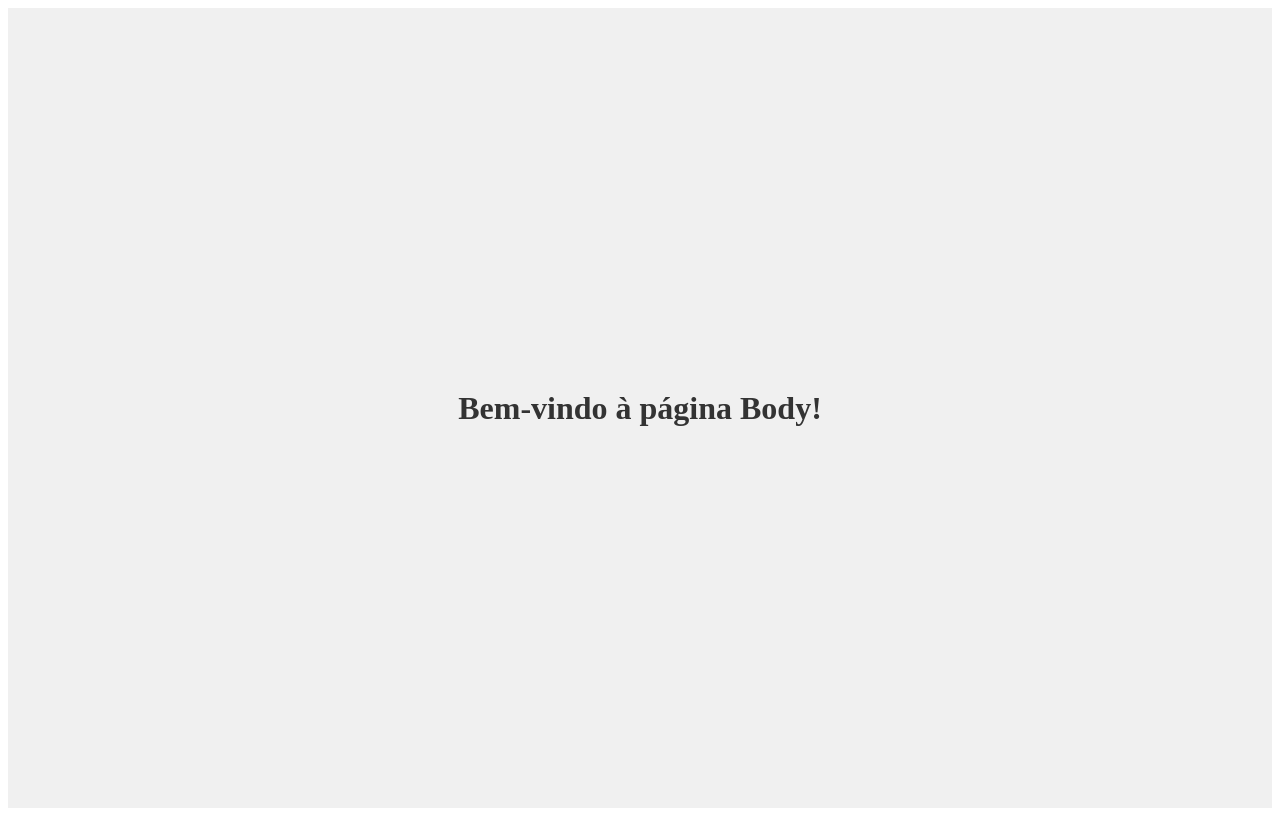
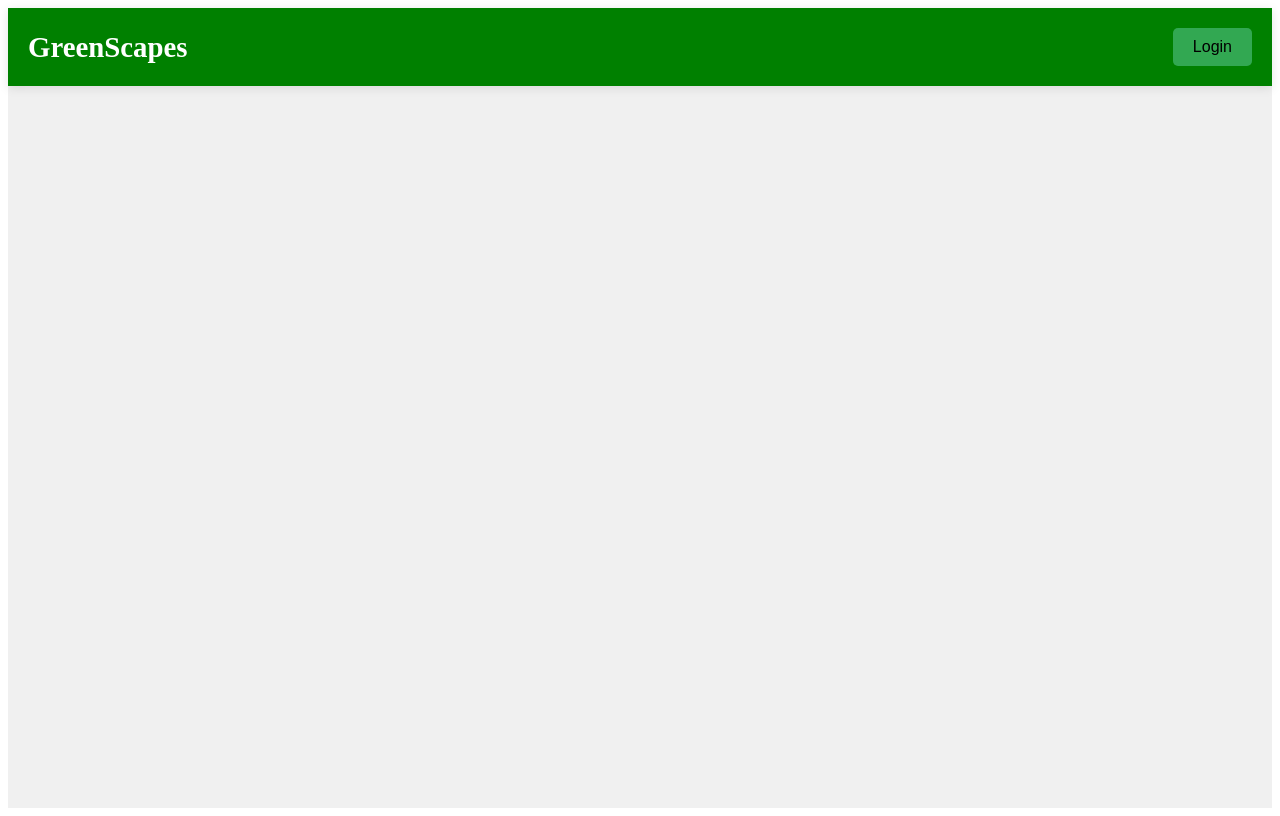
Before and after one commit to APH-gentil/HACKWEEN, a React (Vite) app in the folder HACKAWEEN/: page / in a window 1280 px wide. Built offline with nearby package versions, Linux system fonts and the light colour scheme.

Commit message:
estrutura inicial body

```diff
--- a/HACKAWEEN/src/Containers/Body/index.tsx
+++ b/HACKAWEEN/src/Containers/Body/index.tsx
@@ -1,9 +1,16 @@
-import { Container, Message } from './style';
+import React from 'react';
+import { useNavigate } from 'react-router-dom';
+import { Container, Header, SiteName, Button } from './style';  // Importa os novos estilos
 
 function Body() {
+  const navigate = useNavigate();
+
   return (
     <Container>
-      <Message>Bem-vindo à página Body!</Message>
+      <Header>
+        <SiteName>GreenScapes</SiteName>
+        <Button onClick={() => navigate('/login')}>Login</Button>
+      </Header>
     </Container>
   );
 }
--- a/HACKAWEEN/src/Containers/Body/style.ts
+++ b/HACKAWEEN/src/Containers/Body/style.ts
@@ -1,14 +1,36 @@
 import styled from 'styled-components';
 
 export const Container = styled.div`
-  display: flex;
-  justify-content: center;
-  align-items: center;
   height: 100vh;
-  background-color: #f0f0f0; /* Fundo claro */
+  background-color: #f0f0f0; /* Fundo claro da página */
 `;
 
-export const Message = styled.h1`
-  color: #333;
-  font-size: 2rem;
+export const Header = styled.header`
+  display: flex;
+  justify-content: space-between;
+  align-items: center;
+  padding: 20px;
+  background-color: #008000; /* Fundo verde escuro */
+  box-shadow: 0 2px 10px rgba(0, 0, 0, 0.1); /* Sombra para o cabeçalho */
 `;
+
+export const SiteName = styled.h1`
+  color: #fff;
+  font-size: 1.8rem;
+  margin: 0;
+`;
+
+export const Button = styled.button`
+  padding: 10px 20px;
+  font-size: 1rem;
+  color: #000; /* Texto em preto */
+  background-color: #32a852; /* Verde mais claro para o botão */
+  border: none;
+  border-radius: 5px;
+  cursor: pointer;
+  transition: background-color 0.3s ease;
+
+  &:hover {
+    background-color: #28a745; /* Tom levemente mais escuro no hover */
+  }
+`;
```
